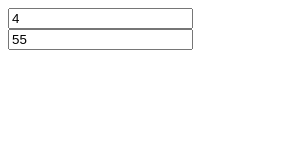
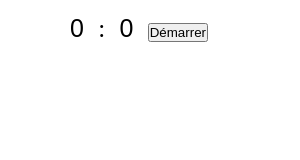
Before and after one commit to EmilienLeroy/ElectonChrono, an Electron app: page assets/index.html in a window 300 px wide. Drawn offline with Linux system fonts and the light colour scheme.

Commit message:
Add button start and change the windows on always top

```diff
--- a/assets/index.html
+++ b/assets/index.html
@@ -1,3 +1,10 @@
-<input id='minutes' type="number" value="0"></input>
-<input id='secondes' type="number" value="0"></input>
+<link rel="stylesheet" type="text/css" href="style.css" />
+<div id="chrono">
+    <div id='content'>
+        <input id='minutes' type="text" value="0" readonly></input>
+        <span>:</span>
+        <input id='secondes' type="text" value="0" readonly></input>
+        <button id='start'>Démarrer</button>
+    </div>
+</div>
 <script src="main.js"></script>
--- a/assets/main.js
+++ b/assets/main.js
@@ -1,14 +1,31 @@
-var minutes = 5;
+var minutes = 1;
 var secondes = 0;
 var i_minutes = document.querySelector('#minutes');
 var i_secondes = document.querySelector('#secondes');
+var start = document.querySelector('#start');
+var body = document.querySelector('body');
 
 window.onload = function(){
+    start.addEventListener("click",begin);
+    console.log(start);
+}
 
+
+function begin(){
     i_minutes.value = minutes;
     i_secondes.value = secondes;
+    start.style.display ='none';
+    setTimeout(timer, 1000);
+}
 
-    setTimeout(timer, 1000);
+function end(){
+    body.style.backgroundColor = "red";
+    minutes = 1;
+    secondes = 0;
+    setTimeout(function(){
+        start.style.display ='inline-block';
+        body.style.backgroundColor = 'white';
+    },1000)
 }
 
 function timer(){
@@ -21,5 +38,9 @@ function timer(){
         secondes--;
         i_secondes.value = secondes;
     }
+    if(minutes==0 && secondes == 0){
+        end()
+    }else{
     setTimeout(timer, 1000);
+    }
 }
--- /dev/null
+++ b/assets/style.css
@@ -0,0 +1,22 @@
+*{
+    margin: 0;
+    padding: 0;
+}
+#chrono input{
+    border: none;
+    width: 30px;
+    text-align: center;
+    font-size: 25px;
+    background-color: transparent;
+}
+
+#chrono{
+    width: 270px;
+}
+
+#chrono div{
+    margin: auto;
+    text-align: center;
+    margin-top: 5%;
+    font-size: 25px;
+}
--- a/package.json
+++ b/package.json
@@ -8,7 +8,9 @@
   },
   "author": "",
   "license": "ISC",
-  "dependencies": {},
+  "dependencies": {
+    "electron-positioner": "^3.0.0"
+  },
   "devDependencies": {
     "electron": "^1.7.10"
   }
```
Also changed, not shown: server.js (+1 -6 lines), 1 other file.
